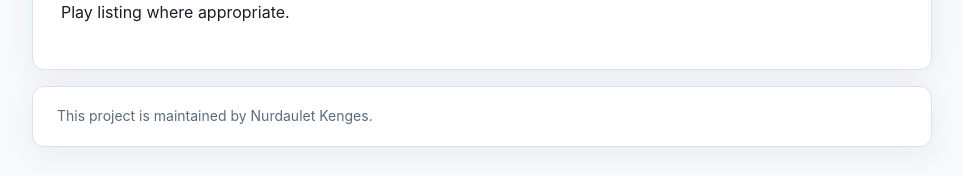
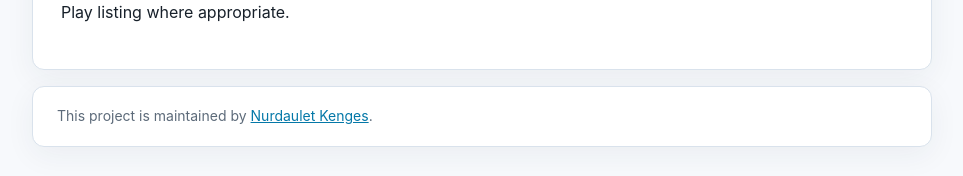
Before and after one commit to yehlfektn/qazaqguessr-pages, a Jekyll site: the page built from privacy-policy.md, in a window 1280 px wide and 900 px high, scrolled down 2708 px. Shown: the part 721-897 px from the top of the window, without its empty margins (158-1121 px from the left). Built offline with Jekyll 4.4.1, drawn with Linux system fonts in a browser that asks for light colours; part of the change alters nothing that is shown.

Commit message:
Link maintainer profile in footer

```diff
--- a/_layouts/default.html
+++ b/_layouts/default.html
@@ -104,7 +104,8 @@
       </main>
 
       <footer>
-        This project is maintained by Nurdaulet Kenges.
+        This project is maintained by
+        <a href="https://www.linkedin.com/in/nurdaulet-kenges-7b6697108/">Nurdaulet Kenges</a>.
       </footer>
     </div>
   </body>
```
